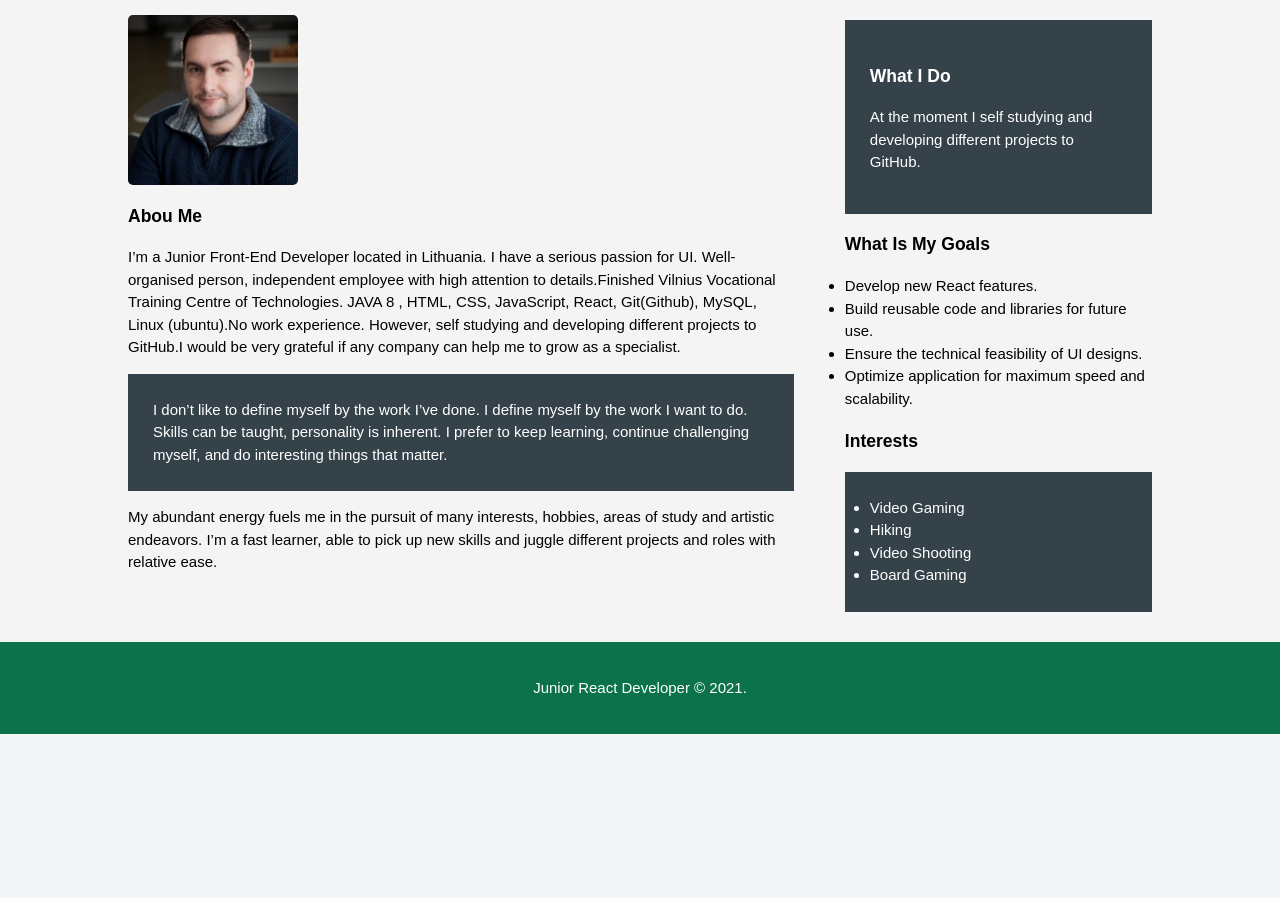
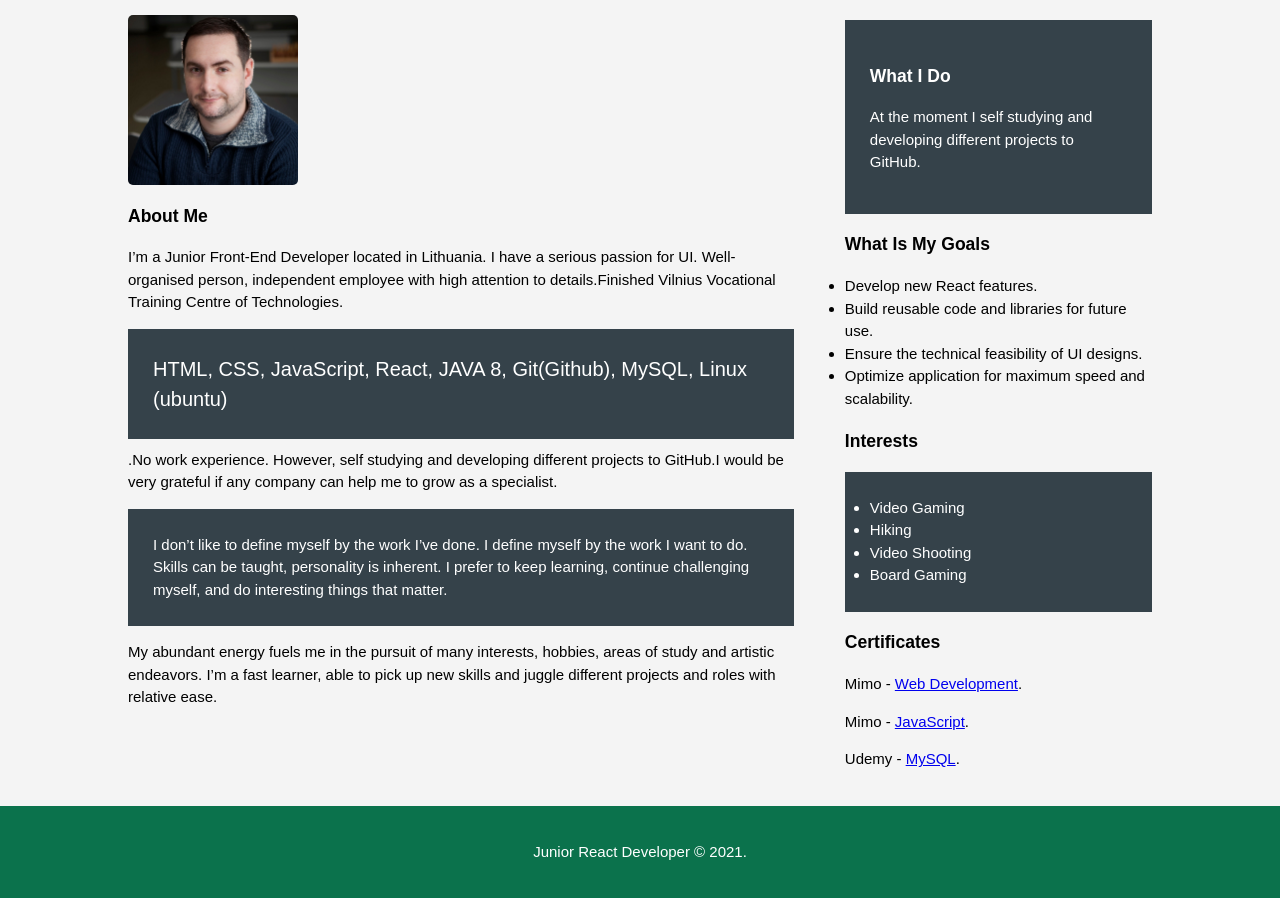
Before and after one commit to VadimSverbinenko/VadimCV, a PHP site: page /about.html in a window 1280 px wide. Shown: the part 103-1001 px from the top of the page. Before the commit the page ends 837 px from the top, so only its background shows below. Run offline with PHP 8.4, Linux system fonts and the light colour scheme.

Commit message:
Adding new files

```diff
--- a/about.html
+++ b/about.html
@@ -41,13 +41,13 @@
             src="/img/81562319_559339738130429_2413074663123976192_o.jpg"
             alt="img"
           />
-          <h1 id="main-title">Abou Me</h1>
+          <h1 id="main-title">About Me</h1>
           <p>
             I’m a Junior Front-End Developer located in Lithuania. I have a
             serious passion for UI. Well-organised person, independent employee
             with high attention to details.Finished Vilnius Vocational Training
-            Centre of Technologies. JAVA 8 , HTML, CSS, JavaScript, React,
-            Git(Github), MySQL, Linux (ubuntu).No work experience. However, self
+            Centre of Technologies. <div class="dark"><div class="fat-text"> HTML, CSS, JavaScript, React, JAVA 8,
+            Git(Github), MySQL, Linux (ubuntu)</div></div> .No work experience. However, self
             studying and developing different projects to GitHub.I would be very
             grateful if any company can help me to grow as a specialist.
           </p>
@@ -94,6 +94,13 @@
               <li>Board Gaming</li>
             </ul>
           </div>
+          <div>
+            <h3>Certificates</h3>
+            <p>Mimo - <a href="/img/mimo-certificates-50.pdf">Web Development</a>.</p>
+            <p>Mimo - <a href="/img/mimo-certificates-139.pdf">JavaScript</a>.</p>
+            <p>Udemy - <a href="/img/UC.pdf">MySQL</a>.</p>
+
+          </div>
         </aside>
       </div>
     </section>
--- a/css/style.css
+++ b/css/style.css
@@ -239,3 +239,7 @@ footer {
 #reactImg {
   width: 50px;
 }
+
+.fat-text {
+  font-size: 20px;
+}
```
Also changed, not shown: projects.html (+31 -0 lines), img/Emi.PNG (added), 3 other files.
